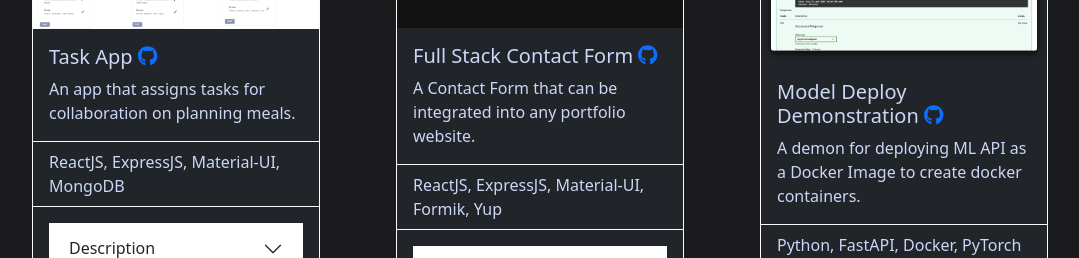
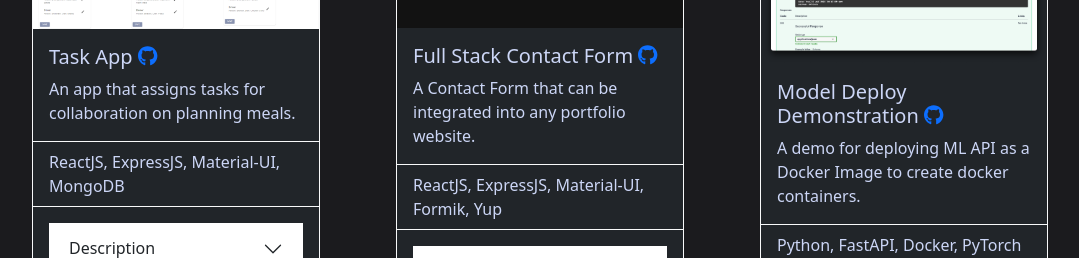
Before and after one commit to bhaven123/my-react-portfolio, a React (Create React App) app: page / in a window 1280 px wide. Shown: the part 1100-1358 px from the top of the page, without its empty margins (86-1165 px from the left). Built offline with nearby package versions, Linux system fonts and the light colour scheme.

Commit message:
minor fixes

```diff
--- a/src/components/Projects.js
+++ b/src/components/Projects.js
@@ -41,7 +41,7 @@ const PROJECTS_LIST = [
     title: "Model Deploy Demonstration",
     link: "https://github.com/bhaven123/model-deploy-demo",
     icon: faGithub,
-    text: "A demon for deploying ML API as a Docker Image to create docker containers.",
+    text: "A demo for deploying ML API as a Docker Image to create docker containers.",
     tools: "Python, FastAPI, Docker, PyTorch",
     description1: "Used Hugging Face Inference API for the ML model.",
     description2: "Created Model API using FastAPI.",
```
